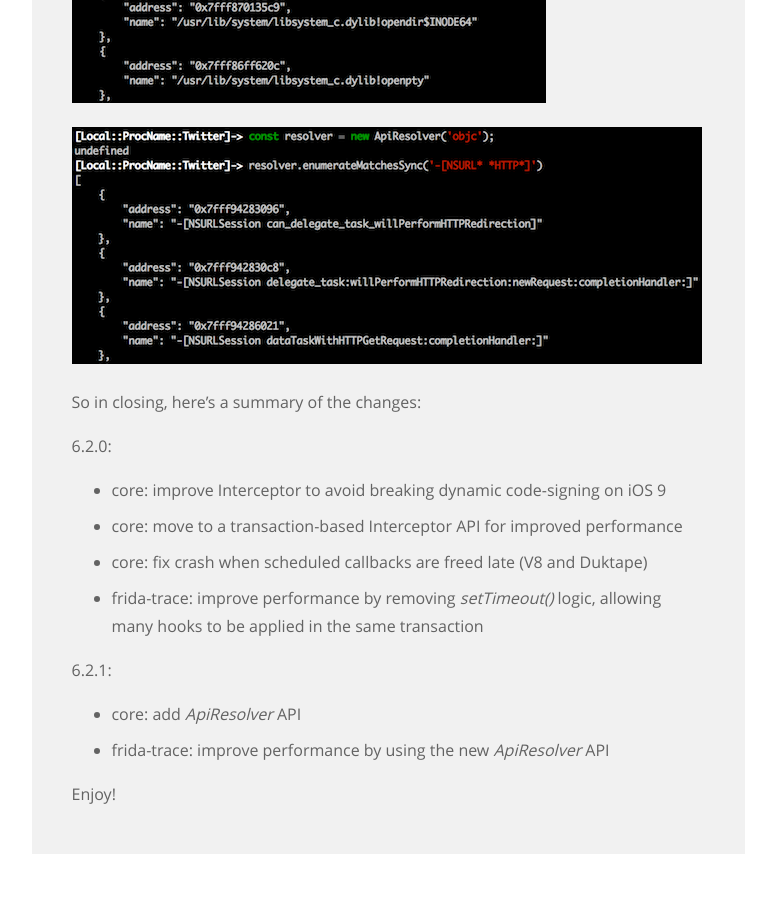
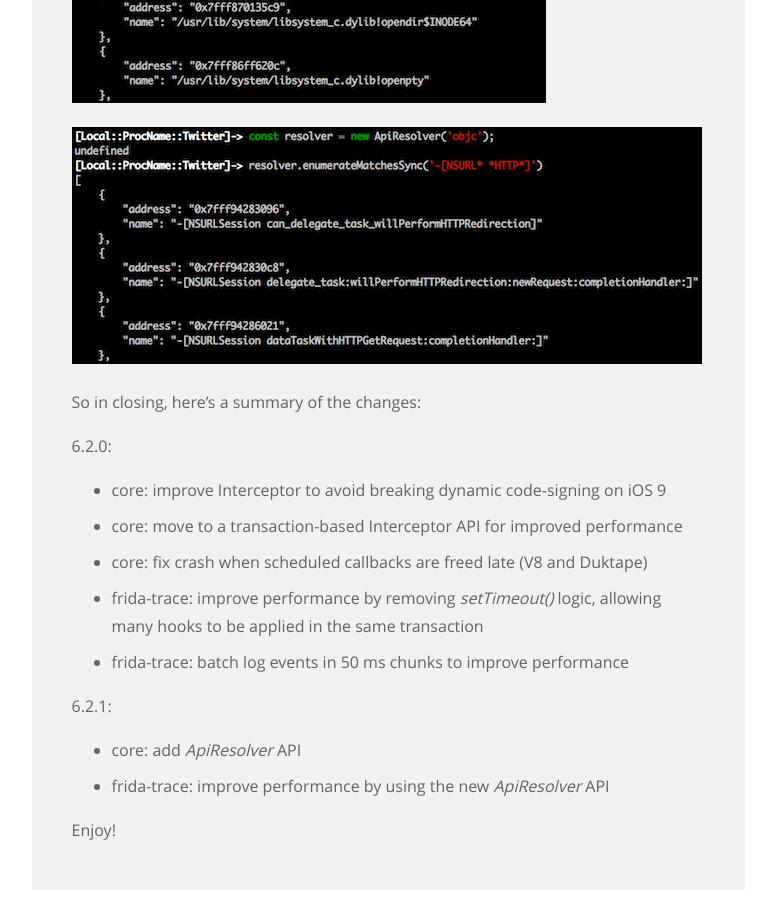
Before and after one commit to frida/frida-website, a Jekyll site: the page built from _posts/2016-02-01-frida-6-2-released.markdown, in a window 1280 px wide and 900 px high, scrolled down 2024 px. Shown: the whole window, without its empty margins (364-1140 px from the left). Built offline with Jekyll 4.4.1, drawn with Linux system fonts in a browser that asks for light colours; before the commit the page ends 2888 px from its top, so only the background shows below that.

Commit message:
Add forgotten entry

```diff
--- a/_posts/2016-02-01-frida-6-2-released.markdown
+++ b/_posts/2016-02-01-frida-6-2-released.markdown
@@ -78,6 +78,7 @@ So in closing, here's a summary of the changes:
 - core: fix crash when scheduled callbacks are freed late (V8 and Duktape)
 - frida-trace: improve performance by removing *setTimeout()* logic, allowing
                many hooks to be applied in the same transaction
+- frida-trace: batch log events in 50 ms chunks to improve performance
 
 6.2.1:
 
```
